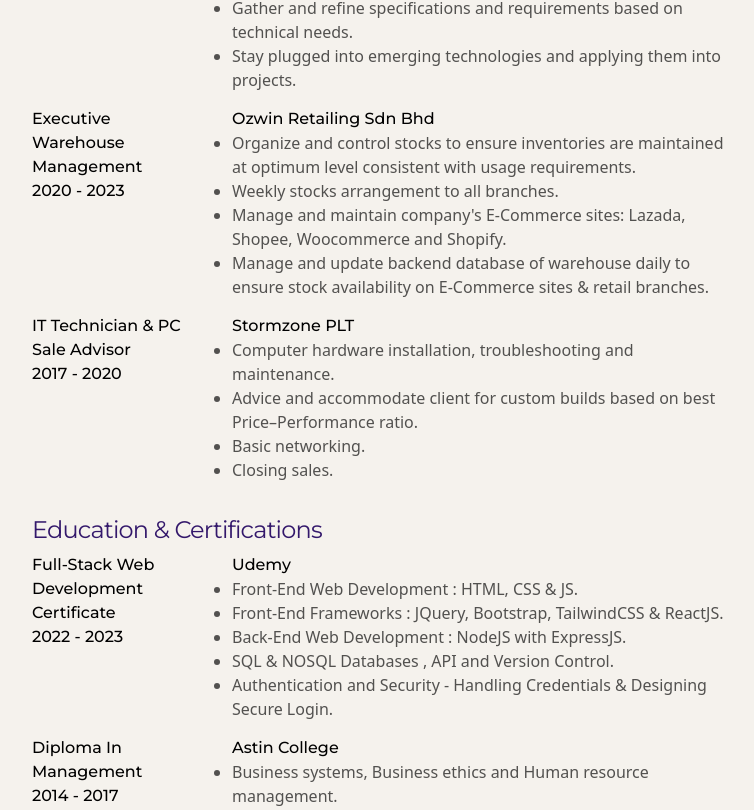
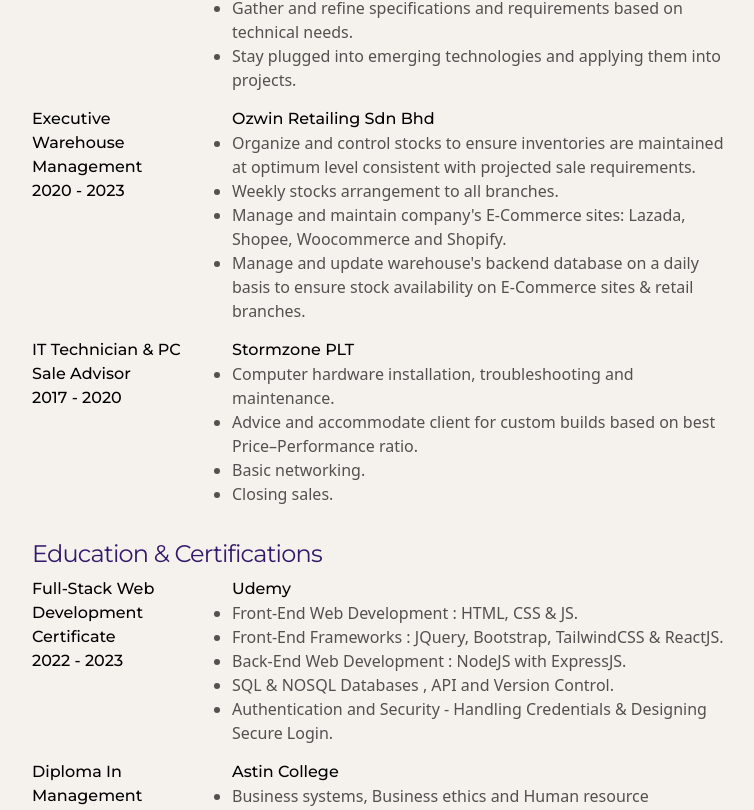
Before and after one commit to distrovik/next-portfolio, a Next.js app: page /resume in a window 1280 px wide. Shown: the part 830-1640 px from the top of the page, without its empty margins (258-1012 px from the left). Built offline with nearby package versions, Linux system fonts and the light colour scheme.

Commit message:
hero github link update and resume minor update

```diff
--- a/components/hero.jsx
+++ b/components/hero.jsx
@@ -36,7 +36,7 @@
 
         <div className={styles.heroLink}>
           <a
-            href="https://github.com/fanvik"
+            href="https://github.com/distrovik"
             target="_blank"
             aria-label="Github link"
             rel="noreferrer noopener"
--- a/pages/api/github.jsx
+++ b/pages/api/github.jsx
@@ -26,7 +26,7 @@
       const data = await result.json();
 
       if (
-        data.documentation_url ===
+        result ===
         "https://docs.github.com/rest/overview/resources-in-the-rest-api#rate-limiting"
       ) {
         console.log("400", data);
--- a/pages/contact.jsx
+++ b/pages/contact.jsx
@@ -47,7 +47,7 @@
                 id="darkLink"
                 className={styles.link}
                 target="_blank"
-                href="https://fiverr.com"
+                href="http://www.fiverr.com/s/882rDZ"
                 aria-label="fiverr profile link"
                 rel="noreferrer noopener"
               >
--- a/pages/resume.jsx
+++ b/pages/resume.jsx
@@ -104,7 +104,7 @@
                     <ul style={{ listStyleType: "disc" }}>
                       <li>
                         Organize and control stocks to ensure inventories are
-                        maintained at optimum level consistent with usage
+                        maintained at optimum level consistent with projected sale
                         requirements.
                       </li>
                       <li>Weekly stocks arrangement to all branches.</li>
@@ -113,7 +113,7 @@
                         Lazada, Shopee, Woocommerce and Shopify.
                       </li>
                       <li>
-                        Manage and update backend database of warehouse daily to
+                        Manage and update warehouse&apos;s backend database on a daily basis to
                         ensure stock availability on E-Commerce sites & retail
                         branches.
                       </li>
```
